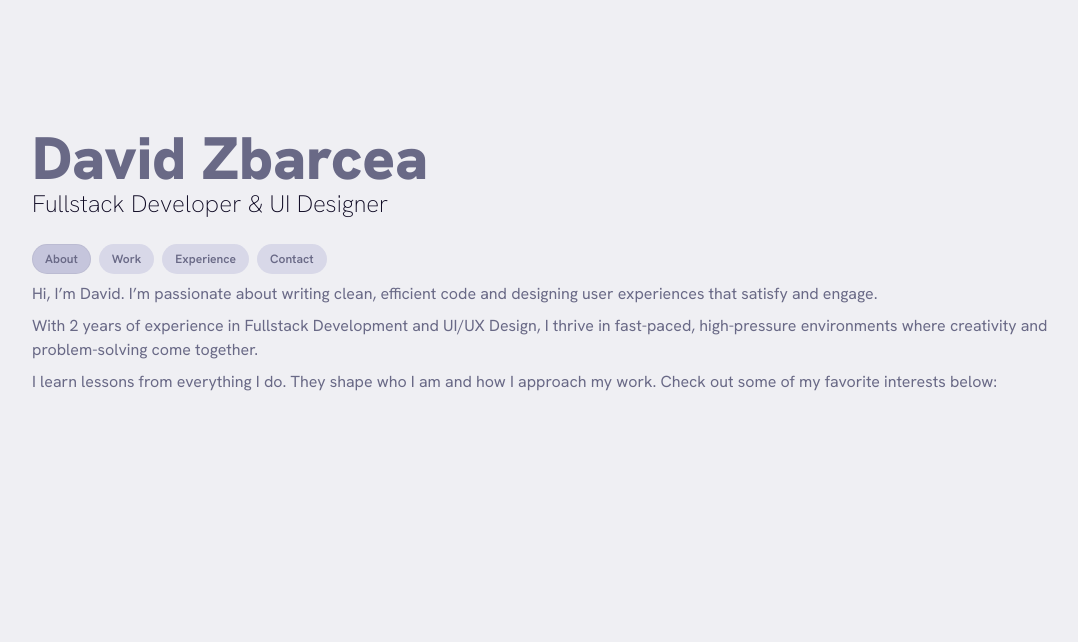
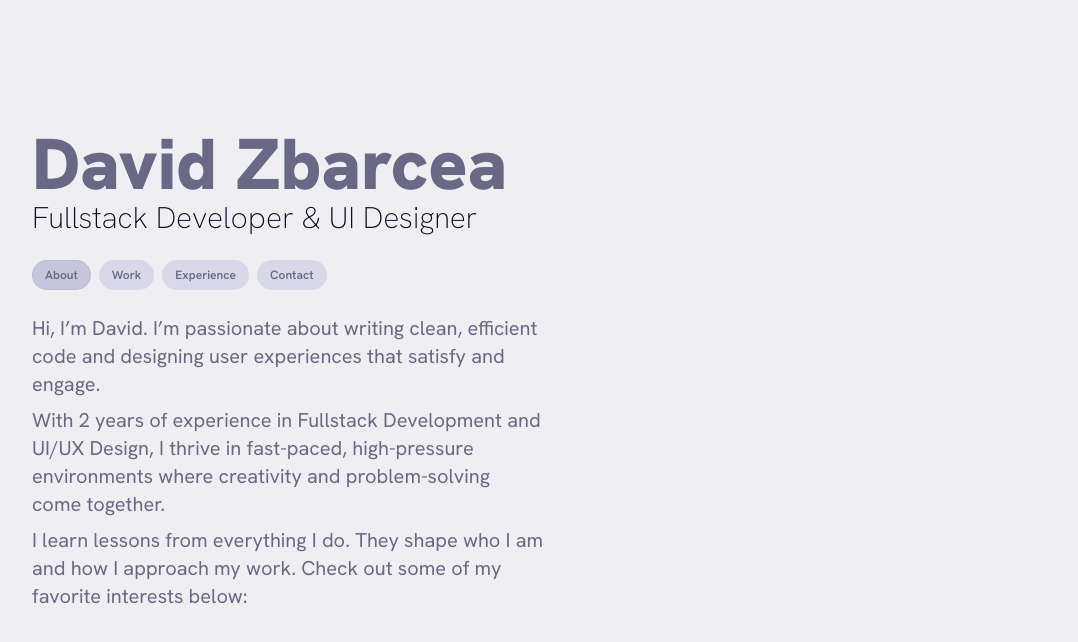
Before and after one commit to dzbarcea/portfolio, a Next.js app: page /about in a window 1280 px wide. Shown: the top 642 px of the page, without its empty margins (96-1174 px from the left). Built offline with nearby package versions, Linux system fonts and the light colour scheme.

Commit message:
changed text size on about page

```diff
--- a/src/app/about/page.tsx
+++ b/src/app/about/page.tsx
@@ -2,7 +2,7 @@
 
 const Page = () => {
     return (
-        <>
+        <div className='flex flex-col gap-2 pt-4 text-xl lg:w-1/2'>
             <p>Hi, I’m David. I’m passionate about writing clean, efficient code and designing user experiences that
                 satisfy and engage.</p>
             <p>With 2 years of experience in Fullstack Development and UI/UX Design, I thrive in fast-paced,
@@ -11,7 +11,7 @@ const Page = () => {
                 of my favorite interests below:</p>
 
             {/*<ImageController/>*/}
-        </>
+        </div>
     );
 }
 
--- a/src/app/contact/page.tsx
+++ b/src/app/contact/page.tsx
@@ -2,8 +2,8 @@ import {Icon} from '@iconify/react';
 
 const Page = () => {
     return (
-        <div className='flex flex-col flex-1 gap-4 overflow-y-auto lg:flex-row'>
-            <div className='flex flex-col gap-2 items-start lg:flex-1'>
+        <div className='flex flex-col flex-1 gap-4 overflow-y-auto md:flex-row'>
+            <div className='flex flex-col gap-2 items-start md:flex-1'>
                 <h3>Email</h3>
 
                 <div className='border-container rounded-lg hover:highlighted cursor-default'>
@@ -14,7 +14,7 @@ const Page = () => {
                 </div>
             </div>
 
-            <div className='flex flex-col gap-2 items-start lg:flex-1'>
+            <div className='flex flex-col gap-2 items-start md:flex-1'>
                 <h3>Social Media</h3>
 
                 <div className='flex flex-wrap gap-2 items-start'>
--- a/src/styles/globals.css
+++ b/src/styles/globals.css
@@ -4,12 +4,12 @@
 @tailwind utilities;
 
 :root {
-  --background: #EFEFF3;
+  --background: #EFEFF3; /* #EFEFF3 */
   --accent: #e3e3ef;
-  --accent-darker: #ced1e6;
-  --accent-saturated: #e2ddff;
+  --accent-darker: #cbcedc;
+  --accent-saturated: #d3ceff;
   --dark: #0E0923;
-  --highlight: #e0d1ff;
+  --highlight: #cac4ff;
 
   /* TEXT COLORS */
   --text: #696986;
@@ -55,11 +55,11 @@
   }
 
   h1 {
-    @apply text-6xl font-black;
+    @apply text-6xl font-black lg:text-7xl;
   }
 
   h2 {
-    @apply text-2xl font-extralight text-dark;
+    @apply text-2xl font-extralight text-dark lg:text-3xl;
   }
 
   h3 {
```
